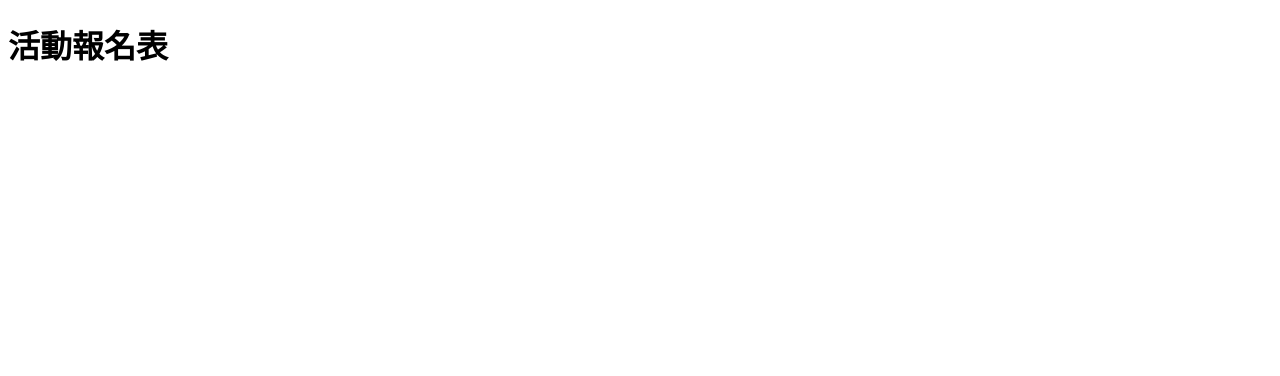
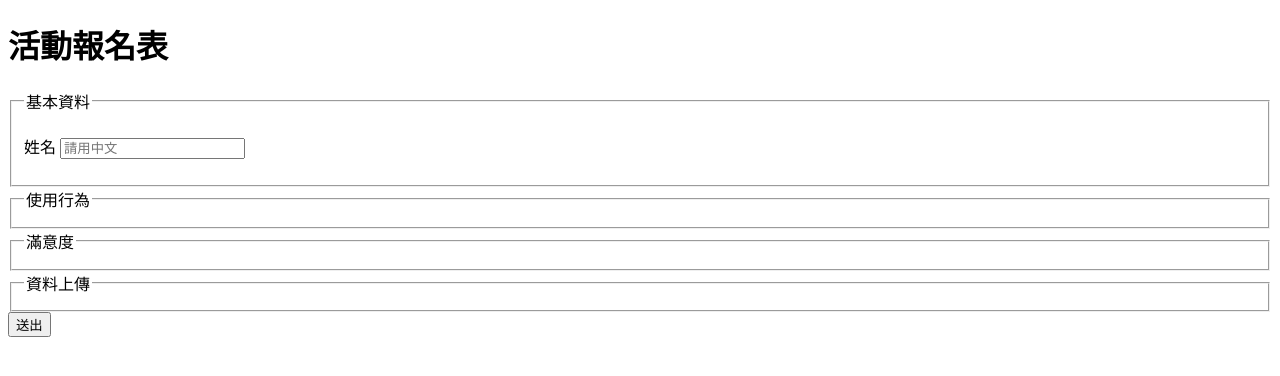
Before and after one commit to Dhdjfhfjf/phpmysql, a PHP site: page / in a window 1280 px wide. Shown: the top 376 px of the page. Run offline with PHP 8.4, Linux system fonts and the light colour scheme.

Commit message:
Update index.php

```diff
--- a/index.php
+++ b/index.php
@@ -7,5 +7,29 @@
 </head>
 <body>
     <h1>活動報名表</h1>
+   <form action="">
+
+   <fieldset>
+    <legend>基本資料</legend>
+    <p>
+        <label for="name">姓名</label>
+        <input type="text" name="name" id="name" value="" placeholder="請用中文" required>
+    </p>
+   </fieldset>
+
+   <fieldset>
+    <legend>使用行為</legend>
+   </fieldset>
+
+   <fieldset>
+    <legend>滿意度</legend>
+   </fieldset>
+
+   <fieldset>
+    <legend>資料上傳</legend>
+   </fieldset>
+
+    <input type="submit" value="送出">
+   </form>
 </body>
 </html>
```
